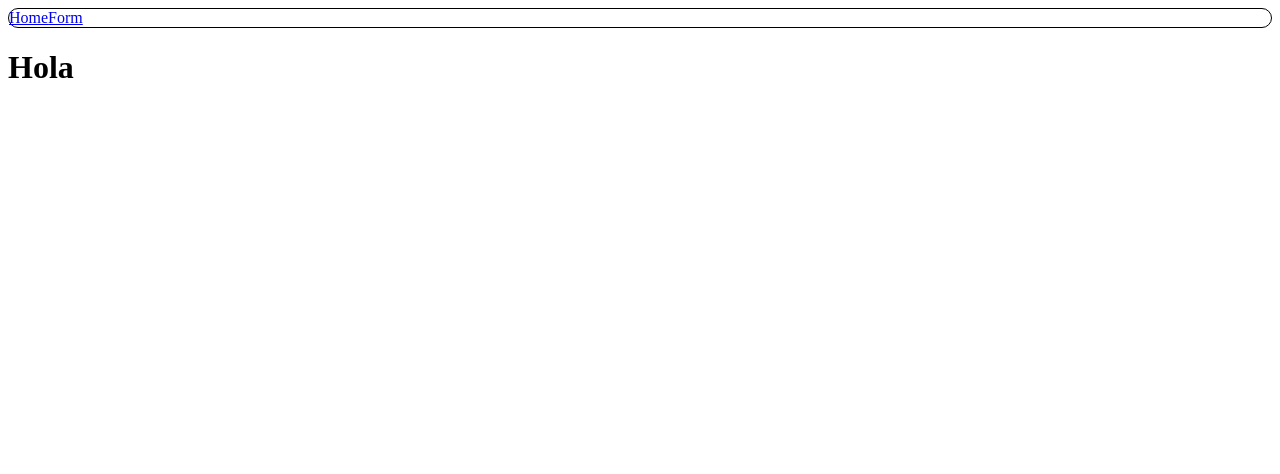
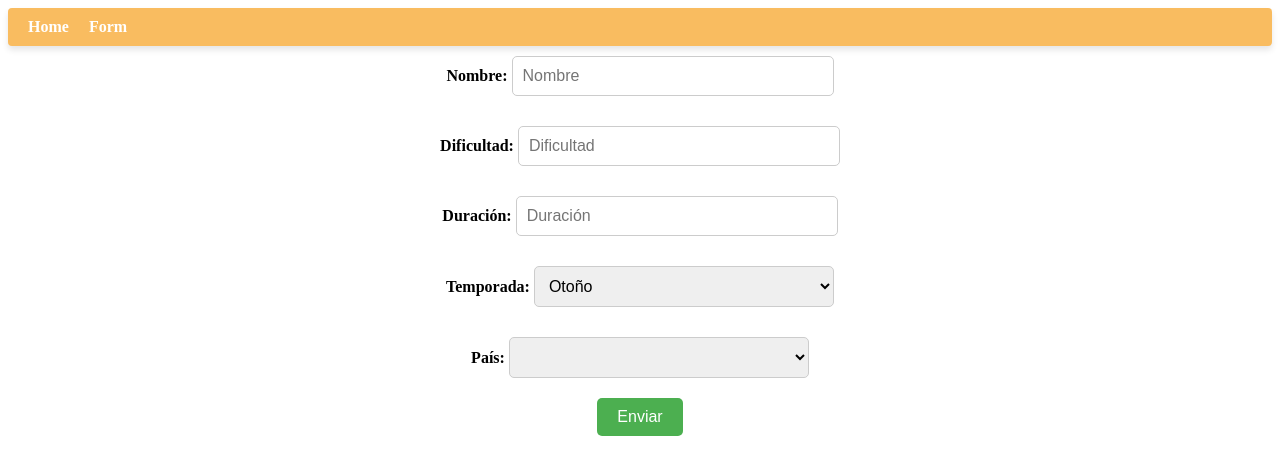
Before and after one commit to RenanRoiz/PI-Countries, a React (Create React App) app in the folder client/: page /activities in a window 1280 px wide. Shown: the top 474 px of the page. Built offline with nearby package versions, Linux system fonts and the light colour scheme.

Commit message:
Estilos y algo de redux

```diff
--- a/client/src/Components/Card/Card.jsx
+++ b/client/src/Components/Card/Card.jsx
@@ -3,9 +3,9 @@ import style from "./Card.module.css"
 const Card = (props)=>{
     return (
         <div className={style.Card}>
-            <p>Name: {props.name}</p>
+            <h2>Name: {props.name}</h2>
             <p>Bandera: {props.imgFlag}</p>
-            <p>Continente: {props.continent}</p>
+            <h3>Continente: {props.continent}</h3>
         </div>
     )
 }
--- a/client/src/Components/Card/Card.module.css
+++ b/client/src/Components/Card/Card.module.css
@@ -1,6 +1,26 @@
 .Card{
-    border: 1px solid black;
-    width: fit-content;
-    height: fit-content;
-    border-radius: 10px;
+  background-color: #fff;
+  border-radius: 10px;
+  box-shadow: 0px 4px 6px rgba(0, 0, 0, 0.1);
+  padding: 20px;
+  text-align: center;
+  width:fit-content;
+  margin: 3px;
 }
+
+.Card h2 {
+    font-size: 20px;
+    margin-top: 20px;
+    margin-bottom: 10px;
+  }
+
+.Card h3{
+  background-color: #007bff;
+  border: none;
+  border-radius: 5px;
+  color: #fff;
+  display: inline-block;
+  font-size: 16px;
+  padding: 10px 20px;
+  text-decoration: none;
+}
--- a/client/src/Components/CardsContainer/CardsContainer.module.css
+++ b/client/src/Components/CardsContainer/CardsContainer.module.css
@@ -1,8 +1,10 @@
 .container{
-    border: 1px solid black;
-    display: flex;
+    justify-content: center;
+    align-items: center;
     flex-direction: row;
-    border-radius: 15px;
+    border-radius: 8px;
     flex-wrap: wrap;
     gap: 1em;
+    display: flex;
+    background: linear-gradient(110deg, #fdcd3b 60%, #ffed4b 60%);
 }
--- a/client/src/Components/Navbar/Navbar.jsx
+++ b/client/src/Components/Navbar/Navbar.jsx
@@ -3,10 +3,12 @@ import style from "./Navbar.module.css";
 
 const NavBar = ()=>{
     return (
-        <div className={style.mainContainer}>
-            <Link to="/countries">Home</Link>
-            <Link to="/activities">Form</Link>
-        </div>
+        <nav className={style.mainContainer}>
+            <ul>
+                <li><Link to="/countries" className={style.link}>Home</Link></li>
+                <li><Link to="/activities" className={style.link}>Form</Link></li>
+            </ul>
+        </nav>
     )
 }
 
--- a/client/src/Components/Navbar/Navbar.module.css
+++ b/client/src/Components/Navbar/Navbar.module.css
@@ -1,6 +1,31 @@
 .mainContainer{
-    display: flex;
-    flex-direction: row;
-    border-radius: 15px;
-    border: 1px solid black;
+  background-color: #f9bc60;
+  padding: 10px;
+  box-shadow: 0px 4px 6px rgba(0, 0, 0, 0.1);
+  border-radius: 4px;
 }
+
+.mainContainer ul{
+  list-style: none;
+  margin: 0;
+  padding: 0;
+  display: flex;
+  justify-content:first baseline;
+  align-items: center;
+}
+
+.mainContainer li{
+  margin: 0 10px;
+}
+
+.link{
+  color: #fff;
+  text-decoration: none;
+  font-size: 16px;
+  font-weight: bold;
+  transition: all 0.3s ease-in-out;
+}
+
+.link:hover{
+    color: #f5f5f5;
+}
--- a/client/src/Views/Form/Form.jsx
+++ b/client/src/Views/Form/Form.jsx
@@ -1,6 +1,89 @@
+import { useState } from "react";
+import style from "./Form.module.css"
+
 const Form = ()=>{
+
+    const [form, setform] = useState({
+        nombre: "",
+        dificultad: "",
+        temporada: "",
+        countries: [],
+        duracion: "",
+    });
+
+    const handleChange = (event) => {
+        const property = event.target.name;
+        const value = event.target.value;
+
+        //validate({...form, [property]:value})
+
+        setform({...form, [property]:value})
+    };
+
+    const [errors,setErrors]=useState({
+        nombre: "",
+        dificultad: "",
+        temporada: "",
+        countries: [],
+        duracion: ""
+    });
+
+    const validate =(form)=>{
+
+        if(!form.nombre){
+            setErrors({...errors,nombre:"Ingrese un nombre"})
+        }
+        if(form.dificultad>5 || form.dificultad<1){
+            setErrors({...errors,dificultad:"Ingrese un valor válido (entre 1 y 5)"})
+        }
+        if(form.duracion>24 || form.duracion<1){
+            setErrors({...errors,duracion:"Ingrese un valor válido (entre 1 y 24)"})
+        }
+
+    };
+
+    const submitHandler = (event)=>{
+        event.preventDefault()
+    }
+
     return (
-        <h1>Hola</h1>
+        <form onSubmit={submitHandler} className={style.form}>
+            <div>
+                <label>Nombre: </label>
+                <input name="nombre" placeholder="Nombre" type="text" value={form.nombre} onChange={handleChange}></input>
+                <span>{errors.nombre}</span>
+            </div>
+
+            <div>
+                <label>Dificultad: </label>
+                <input name="dificultad" placeholder="Dificultad" type="text" value={form.dificultad} onChange={handleChange}></input>
+                <span>{errors.dificultad}</span>
+            </div>
+
+            <div>
+                <label>Duración: </label>
+                <input name="duracion" placeholder="Duración" type="text" value={form.duracion} onChange={handleChange}></input>
+                <span>{errors.duracion}</span>
+            </div>
+
+            <div>
+                <label>Temporada: </label>
+                <select >
+                    <option name="temporada" value="Otoño" onChange={handleChange} selected>Otoño</option>
+                    <option name="temporada" value="Invierno" onChange={handleChange}>Invierno</option>
+                    <option name="temporada" value="Primavera" onChange={handleChange}>Primavera</option>
+                    <option name="temporada" value="Verano" onChange={handleChange}>Verano</option>
+                </select>
+            </div>
+
+            <div>
+                <label>País: </label>
+                <select name="country" onChange={handleChange}>
+
+                </select>
+            </div>
+            <button type="submit">Enviar</button>
+        </form>
     )
 }
 
--- /dev/null
+++ b/client/src/Views/Form/Form.module.css
@@ -0,0 +1,49 @@
+.form {
+    display: flex;
+    flex-direction: column;
+    align-items: center;
+  }
+
+.form label {
+    margin-top: 10px;
+    font-weight: bold;
+  }
+
+.form input {
+    padding: 10px;
+    border-radius: 5px;
+    border: 1px solid #ccc;
+    margin-top: 10px;
+    margin-bottom: 20px;
+    width: 300px;
+    font-size: 16px;
+  }
+
+.form select{
+  font-size: 16px;
+  padding: 10px;
+  border-radius: 5px;
+  border: 1px solid #ccc;
+  width: 300px;
+  margin-top: 10px;
+  margin-bottom: 20px;
+}
+
+.form select:focus {
+    border-color: #2196f3;
+    outline: none;
+  }
+
+.form button[type="submit"] {
+    background-color: #4CAF50;
+    color: white;
+    padding: 10px 20px;
+    border-radius: 5px;
+    border: none;
+    cursor: pointer;
+    font-size: 16px;
+  }
+
+.form button[type="submit"]:hover {
+    background-color: #3e8e41;
+  }
--- a/client/src/Views/Landing Page/Landing.jsx
+++ b/client/src/Views/Landing Page/Landing.jsx
@@ -1,7 +1,11 @@
+import {Link} from "react-router-dom";
+import style from "./Landing.module.css"
+
 const Landing = ()=>{
     return (
-
-            <h1>Esta es la vista de Landing</h1>
+        <div className={style.contenedor}>
+            <button className={style.boton}><Link to={"/countries"} className={style.link}>Ingresar</Link></button>
+        </div>
     )
 }
 
--- /dev/null
+++ b/client/src/Views/Landing Page/Landing.module.css
@@ -0,0 +1,32 @@
+.contenedor {
+    background-image: url("./Img/Mundo.jpg");
+    background-size: cover;
+    background-position: center;
+    height: 100vh;
+    width: 100%;
+    display: flex;
+    align-items: center;
+    justify-content: center;
+  }
+
+  .boton {
+    position: absolute;
+    top: 40%;
+    padding: 10px 20px;
+    font-size: 18px;
+    font-weight: bold;
+    text-transform: uppercase;
+    color: #fff;
+    background-color: #0099ff;
+    border-radius: 5px;
+    text-decoration: none;
+    transition: background-color 0.3s ease;
+  }
+
+  .boton:hover {
+    background-color: #0077cc;
+  }
+
+  .link{
+    color: #e2e2e2;
+  }
--- a/client/src/redux/actions.js
+++ b/client/src/redux/actions.js
@@ -1,21 +1,22 @@
 import axios from "axios";
 export const GET_COUNTRIES="GET_COUNTRIES"
+export const GET_BY_ID= "GET_BY_ID"
+
 
 export const getCountries = () => {
     return async function (dispatch) {
-      await axios.get("/countries").then((res) => {
-        return dispatch({ type: GET_COUNTRIES, payload: res.data });
-      });
+      const apiData= await axios.get("https://jsonplaceholder.typicode.com/posts");
+      const countries = apiData.data;
+      dispatch({ type: GET_COUNTRIES, payload: countries });
+      ;
     };
   };
 
   export const getCountry = (id) => {
     return async function (dispatch) {
-      await axios.get(`/countries/${id}`).then((res) => {
-        if (!res.data) {
-          return dispatch({ type: "DOESNT_EXIST", payload: { name: -1 } });
-        }
-        return dispatch({ type: "GET_BY_ID", payload: res.data });
-      });
+      const apiData = await axios.get(`/countries/${id}`);
+      const country = apiData.data;
+      dispatch({type:GET_BY_ID, payload:country})
+      ;
     };
   };
```
Also changed, not shown: 1 other file (tests, documents, lock files or other folders).
